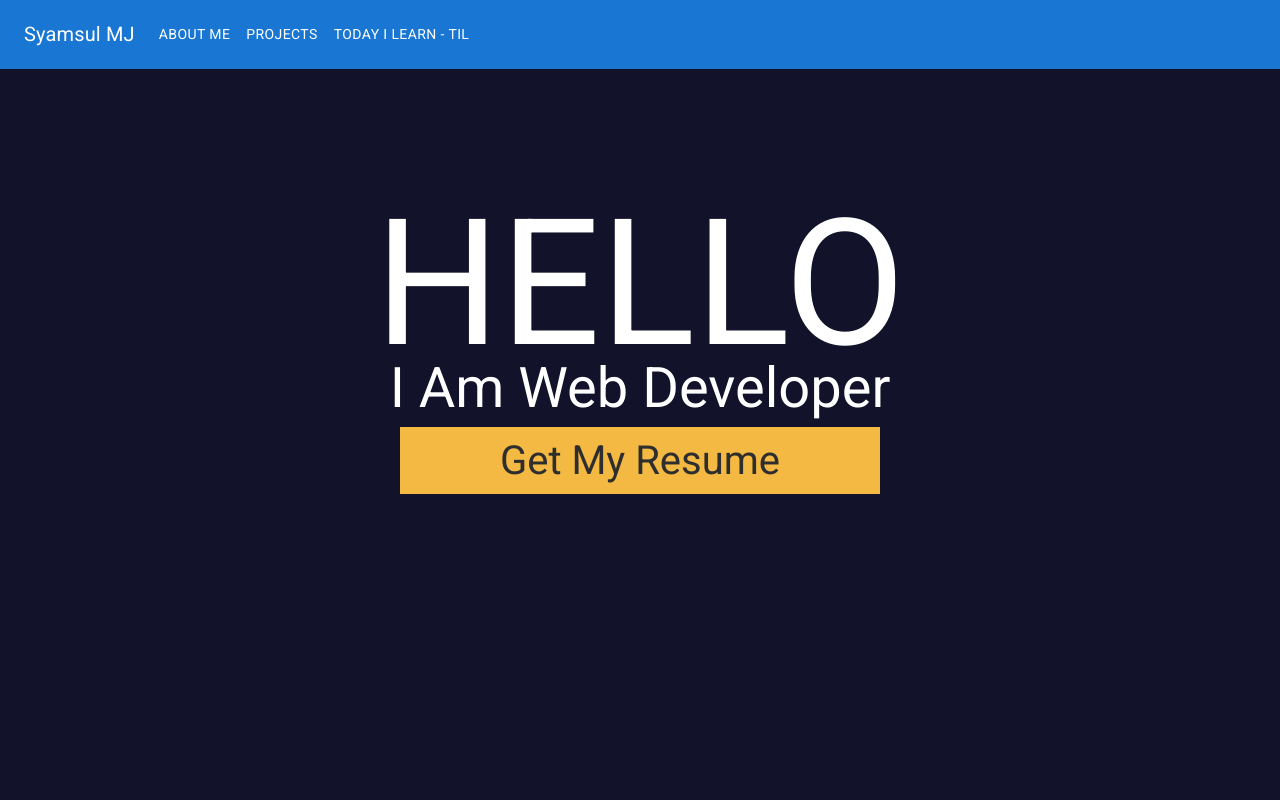
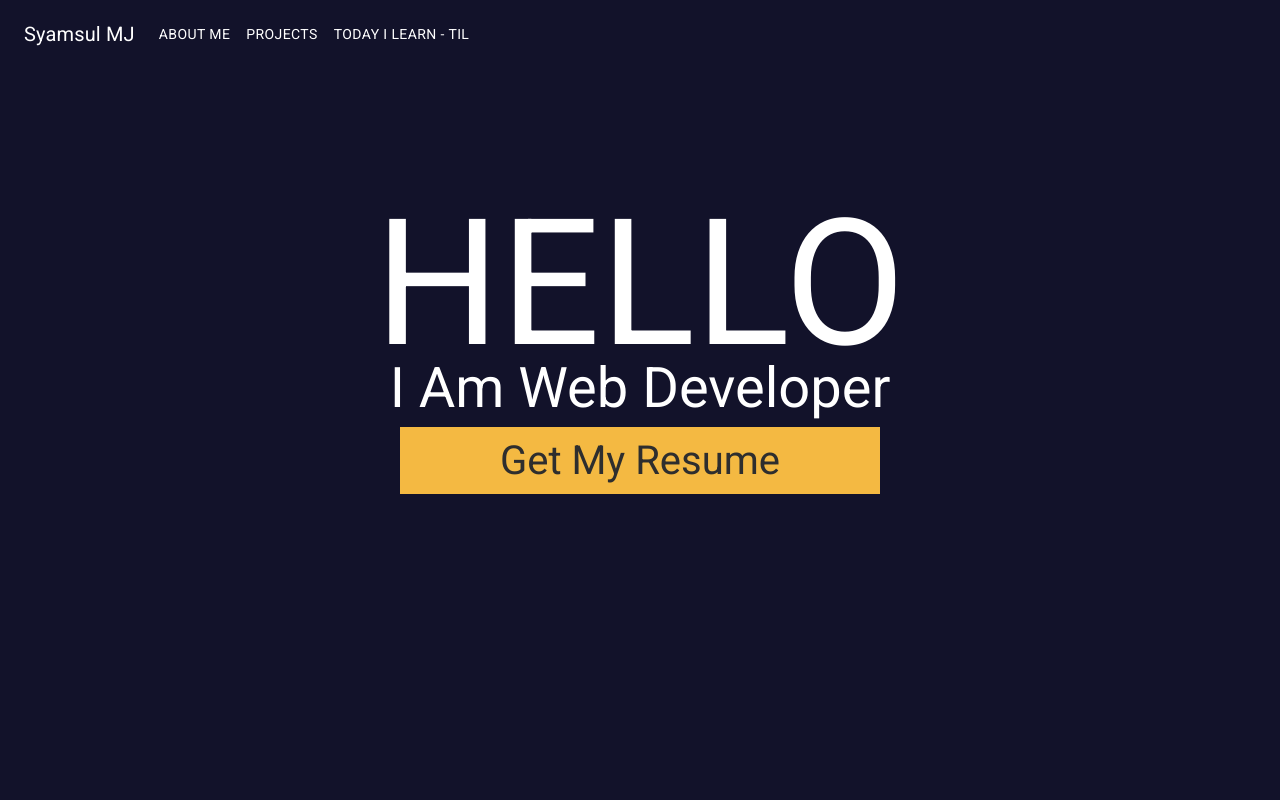
Before and after one commit to syamsulmj/syamsulmj-til, a Next.js app: page / in a window 1280 px wide. Shown: the top 800 px of the page. Built offline with nearby package versions, Linux system fonts and the light colour scheme; a web font is replaced by a local one.

Commit message:
Fix navbar color not changing

```diff
--- a/styles/common/Navbar.module.scss
+++ b/styles/common/Navbar.module.scss
@@ -1,3 +1,3 @@
 .navbar {
-  background-color: #12122a;
+  background-color: #12122a !important;
 }
```
